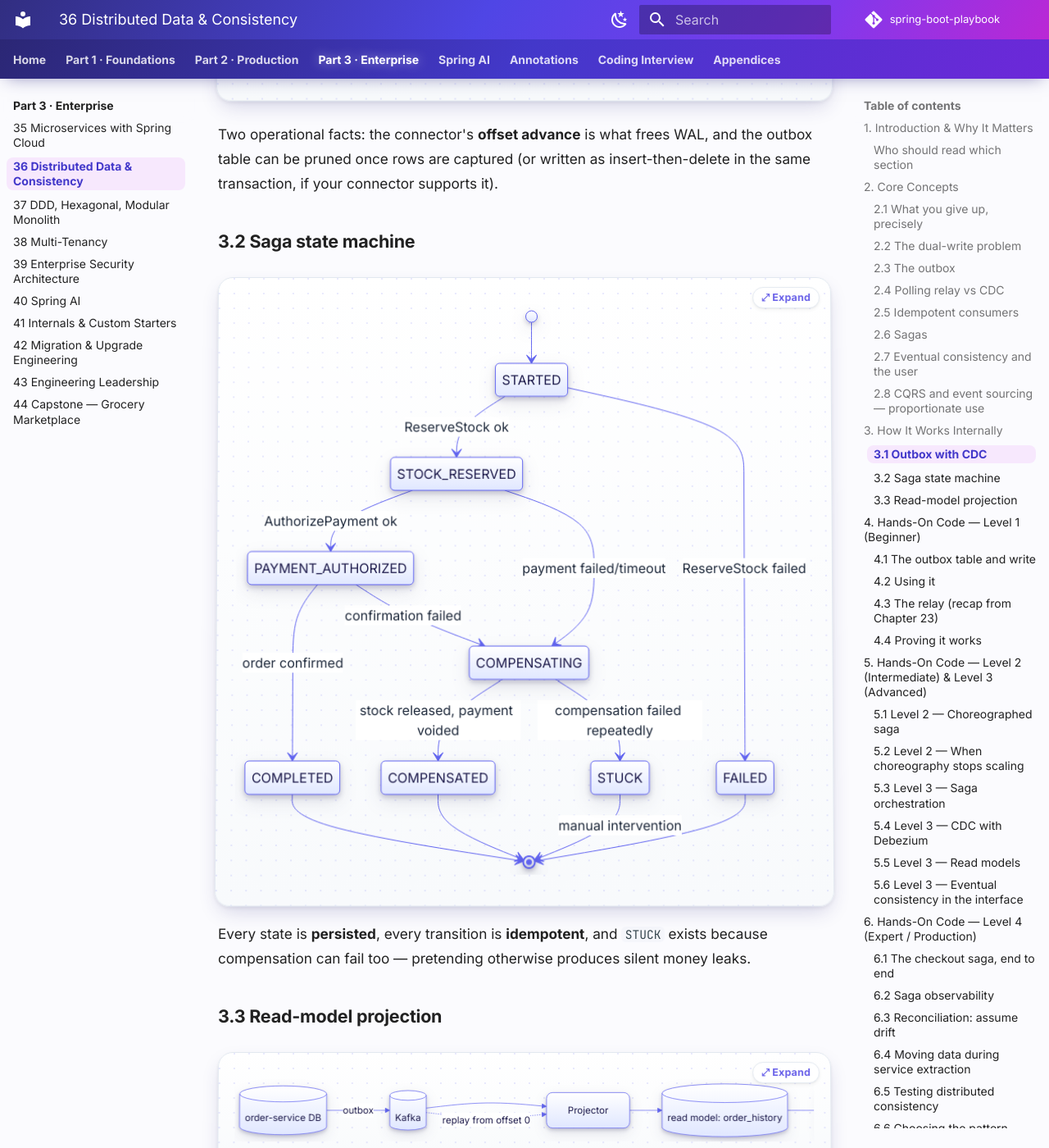
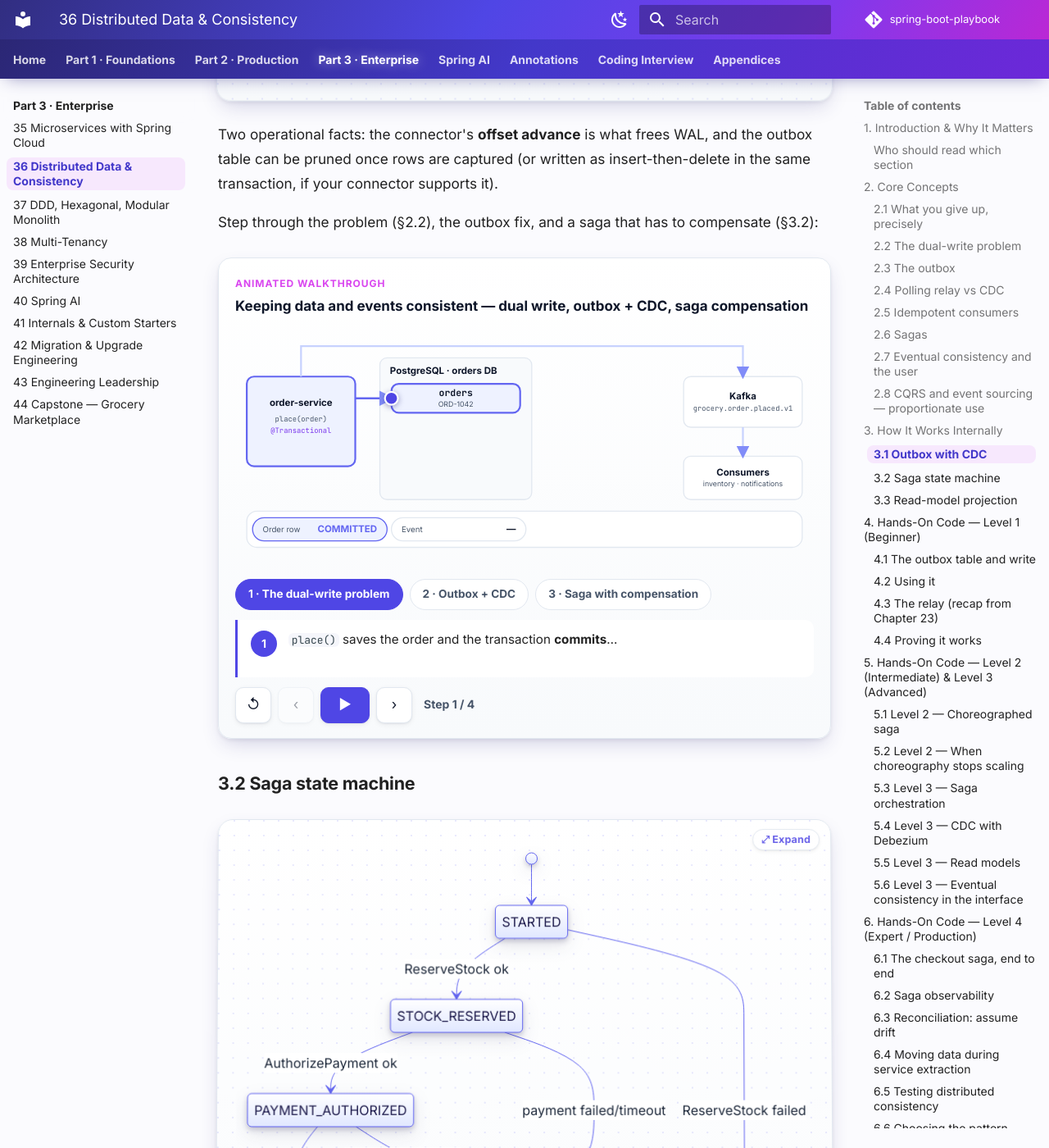
Before and after one commit to khiruashish/spring-boot-playbook, an MkDocs documentation site: the page built from docs/part-3-enterprise/36-distributed-data-consistency.md, in a window 1280 px wide and 1400 px high, scrolled down 7348 px. Shown: the whole window at 82% size. Built offline with MkDocs 1.6.1 and Material for MkDocs 9.7.7, drawn with Linux system fonts in a browser that asks for light colours; comment, search, counter and statistics services are not loaded.

Commit message:
Add outbox, CDC and saga animation (Ch 36)
Three scenes: the dual-write problem (lost and phantom events), the
transactional outbox through the WAL, Debezium and Kafka to
idempotent consumers (including replication-slot growth), and an
orchestrated checkout saga compensating a declined payment.

Co-Authored-By: Claude Opus 5.5 <noreply@anthropic.com>
Claude-Session: https://claude.ai/code/session_019tfTGPAd6nb2qgVo5uYMhL

````diff
--- a/docs/part-3-enterprise/36-distributed-data-consistency.md
+++ b/docs/part-3-enterprise/36-distributed-data-consistency.md
@@ -172,6 +172,10 @@ sequenceDiagram
 ```
 
 Two operational facts: the connector's **offset advance** is what frees WAL, and the outbox table can be pruned once rows are captured (or written as insert-then-delete in the same transaction, if your connector supports it).
+
+Step through the problem (§2.2), the outbox fix, and a saga that has to compensate (§3.2):
+
+--8<-- "docs/snippets/animations/outbox-saga.html"
 
 ### 3.2 Saga state machine
 
--- /dev/null
+++ b/docs/snippets/animations/outbox-saga.html
@@ -0,0 +1,91 @@
+<div class="pb-anim" data-pb-anim>
+<div class="pb-anim-head"><span class="pb-anim-kicker">Animated walkthrough</span><span class="pb-anim-title">Keeping data and events consistent — dual write, outbox + CDC, saga compensation</span></div>
+<div class="pb-anim-stage">
+<svg viewBox="0 0 800 330" role="img" aria-labelledby="pb-obx-title pb-obx-desc" xmlns="http://www.w3.org/2000/svg">
+<title id="pb-obx-title">Outbox, CDC and saga</title>
+<desc id="pb-obx-desc">Scene 1: order-service commits an order and separately sends to Kafka, so the event can be lost or become a phantom. Scene 2: the order and an outbox row commit in one transaction; PostgreSQL&#x27;s write-ahead log feeds Debezium through a replication slot, which publishes to Kafka for idempotent consumers. Scene 3: an orchestrated checkout saga reserves stock, the payment is declined, and a compensating ReleaseStock command cancels the order.</desc>
+<defs><marker id="pb-obx-arrow" viewBox="0 0 10 10" refX="8" refY="5" markerWidth="7" markerHeight="7" orient="auto-start-reverse"><path d="M0 0 L10 5 L0 10 z" fill="#818cf8"/></marker></defs>
+<g data-node="svc"><rect class="pb-box" x="16" y="66" width="150" height="124" rx="10" fill="#ffffff" stroke="#cbd5e1"/></g>
+<text class="t-b" x="91" y="106" text-anchor="middle">order-service</text>
+<g data-scenes="dual outbox">
+<text class="t-xs t-sub t-mono" x="91" y="128" text-anchor="middle">place(order)</text>
+<text class="t-xs t-accent t-mono" x="91" y="144" text-anchor="middle">@Transactional</text>
+</g>
+<g data-scenes="saga">
+<text class="t-xs t-sub" x="91" y="128" text-anchor="middle">checkout saga</text>
+<text class="t-xs t-sub" x="91" y="144" text-anchor="middle">orchestrator</text>
+</g>
+<g data-scenes="dual outbox">
+<g data-node="db"><rect class="pb-box pb-target" x="200" y="40" width="210" height="196" rx="10" fill="#f8fafc" stroke="#cbd5e1"/></g>
+<text class="t-b" x="214" y="62">PostgreSQL · orders DB</text>
+<g data-node="orders"><rect class="pb-box" x="216" y="76" width="178" height="40" rx="10" fill="#ffffff" stroke="#cbd5e1"/><text class="t-b t-mono t-c" x="305" y="93">orders</text><text class="t-xs t-sub t-c" x="305" y="108">ORD-1042</text></g>
+<g data-node="kafka"><rect class="pb-box" x="620" y="66" width="164" height="70" rx="10" fill="#ffffff" stroke="#cbd5e1"/><text class="t-b t-c" x="702" y="98">Kafka</text><text class="t-xs t-sub t-mono t-c" x="702" y="113">grocery.order.placed.v1</text></g>
+<g data-node="cons"><rect class="pb-box" x="620" y="176" width="164" height="60" rx="10" fill="#ffffff" stroke="#cbd5e1"/><text class="t-b t-c" x="702" y="203">Consumers</text><text class="t-xs t-sub t-c" x="702" y="218">inventory · notifications</text></g>
+<path class="pb-route" data-path="write" d="M166 96 L216 96" fill="none" stroke="#a5b4fc" stroke-width="2.5" marker-end="url(#pb-obx-arrow)"/>
+<path class="pb-route" data-path="consume" d="M702 136 L702 176" fill="none" stroke="#a5b4fc" stroke-width="2.5" marker-end="url(#pb-obx-arrow)"/>
+</g>
+<g data-scenes="dual">
+<path class="pb-route" data-path="send" d="M91 66 L91 24 L702 24 L702 66" fill="none" stroke="#a5b4fc" stroke-width="2.5" marker-end="url(#pb-obx-arrow)"/>
+</g>
+<g data-scenes="outbox">
+<g data-node="outbox"><rect class="pb-box" x="216" y="128" width="178" height="40" rx="10" fill="#ffffff" stroke="#cbd5e1"/><text class="t-b t-mono t-c" x="305" y="145">outbox</text><text class="t-xs t-sub t-c" x="305" y="160">OrderPlaced event</text></g>
+<g data-node="wal"><rect class="pb-box pb-band" x="216" y="182" width="178" height="42" rx="10" fill="#eef2ff" stroke="#6366f1"/><text class="t-b t-c" x="305" y="200">WAL</text><text class="t-xs t-sub t-c" x="305" y="215">logical replication slot</text></g>
+<g data-node="deb"><rect class="pb-box" x="446" y="180" width="140" height="56" rx="10" fill="#ffffff" stroke="#cbd5e1"/><text class="t-b t-c" x="516" y="205">Debezium</text><text class="t-xs t-sub t-c" x="516" y="220">outbox event router</text></g>
+<path class="pb-route" data-path="wout" d="M166 148 L216 148" fill="none" stroke="#a5b4fc" stroke-width="2.5" marker-end="url(#pb-obx-arrow)"/>
+<path class="pb-route" data-path="wal" d="M305 168 L305 182" fill="none" stroke="#a5b4fc" stroke-width="2.5" marker-end="url(#pb-obx-arrow)"/>
+<path class="pb-route" data-path="slot" d="M394 206 L446 206" fill="none" stroke="#a5b4fc" stroke-width="2.5" marker-end="url(#pb-obx-arrow)"/>
+<path class="pb-route" data-path="pub" d="M516 180 L516 101 L620 101" fill="none" stroke="#a5b4fc" stroke-width="2.5" marker-end="url(#pb-obx-arrow)"/>
+</g>
+<g data-scenes="saga">
+<g data-node="inv"><rect class="pb-box" x="290" y="50" width="200" height="60" rx="10" fill="#ffffff" stroke="#cbd5e1"/><text class="t-b t-c" x="390" y="77">inventory-service</text><text class="t-xs t-sub t-c" x="390" y="92">ReserveStock · ReleaseStock</text></g>
+<g data-node="pay"><rect class="pb-box" x="290" y="150" width="200" height="60" rx="10" fill="#ffffff" stroke="#cbd5e1"/><text class="t-b t-c" x="390" y="177">payment-service</text><text class="t-xs t-sub t-c" x="390" y="192">AuthorizePayment</text></g>
+<path class="pb-route" data-path="cmd1" d="M166 92 L228 92 L228 80 L290 80" fill="none" stroke="#a5b4fc" stroke-width="2.5" marker-end="url(#pb-obx-arrow)"/>
+<path class="pb-route" data-path="cmd2" d="M166 164 L228 164 L228 180 L290 180" fill="none" stroke="#a5b4fc" stroke-width="2.5" marker-end="url(#pb-obx-arrow)"/>
+<text class="t-sm t-b" x="528" y="60">Persisted saga state</text>
+<g data-tx="saga" data-state="none" data-label-started="STARTED" data-tone-started="active" data-label-reserved="STOCK_RESERVED" data-tone-reserved="active" data-label-comp="COMPENSATING" data-tone-comp="suspended" data-label-compd="COMPENSATED" data-tone-compd="committed"><rect class="pb-chip" x="528" y="72" width="256" height="32" rx="16" fill="#ffffff" stroke="#cbd5e1"/><text class="t-sm" x="542" y="92.5">Saga</text><text class="t-b pb-tx-status" data-tx-status x="770" y="92.5" text-anchor="end">—</text></g>
+<g data-tx="stock" data-state="none" data-label-reserved="RESERVED" data-tone-reserved="active" data-label-released="RELEASED" data-tone-released="committed"><rect class="pb-chip" x="528" y="112" width="256" height="32" rx="16" fill="#ffffff" stroke="#cbd5e1"/><text class="t-sm" x="542" y="132.5">Stock</text><text class="t-b pb-tx-status" data-tx-status x="770" y="132.5" text-anchor="end">—</text></g>
+<g data-tx="payment" data-state="none" data-label-declined="DECLINED" data-tone-declined="rolledback"><rect class="pb-chip" x="528" y="152" width="256" height="32" rx="16" fill="#ffffff" stroke="#cbd5e1"/><text class="t-sm" x="542" y="172.5">Payment</text><text class="t-b pb-tx-status" data-tx-status x="770" y="172.5" text-anchor="end">—</text></g>
+<g data-tx="order" data-state="none" data-label-pending="PENDING" data-tone-pending="suspended" data-label-cancelled="CANCELLED" data-tone-cancelled="rolledback"><rect class="pb-chip" x="528" y="192" width="256" height="32" rx="16" fill="#ffffff" stroke="#cbd5e1"/><text class="t-sm" x="542" y="212.5">Order</text><text class="t-b pb-tx-status" data-tx-status x="770" y="212.5" text-anchor="end">—</text></g>
+</g>
+<g data-scenes="dual outbox">
+<rect class="pb-box" x="16" y="252" width="768" height="50" rx="14" fill="#f8fafc" stroke="#cbd5e1"/>
+<g data-tx="row" data-state="none" data-label-open="IN TX" data-tone-open="suspended" data-label-ok="COMMITTED" data-tone-ok="committed" data-label-rb="ROLLED BACK" data-tone-rb="rolledback"><rect class="pb-chip" x="24" y="261" width="186" height="32" rx="16" fill="#ffffff" stroke="#cbd5e1"/><text class="t-sm" x="38" y="281.5">Order row</text><text class="t-b pb-tx-status" data-tx-status x="196" y="281.5" text-anchor="end">—</text></g>
+<g data-tx="event" data-state="none" data-label-pub="PUBLISHED" data-tone-pub="committed" data-label-lost="LOST" data-tone-lost="rolledback" data-label-phantom="PHANTOM" data-tone-phantom="rolledback"><rect class="pb-chip" x="216" y="261" width="186" height="32" rx="16" fill="#ffffff" stroke="#cbd5e1"/><text class="t-sm" x="230" y="281.5">Event</text><text class="t-b pb-tx-status" data-tx-status x="388" y="281.5" text-anchor="end">—</text></g>
+</g>
+<g data-scenes="outbox">
+<g data-tx="orow" data-state="none" data-label-pending="PENDING" data-tone-pending="suspended" data-label-done="CAPTURED" data-tone-done="committed"><rect class="pb-chip" x="408" y="261" width="186" height="32" rx="16" fill="#ffffff" stroke="#cbd5e1"/><text class="t-sm" x="422" y="281.5">Outbox row</text><text class="t-b pb-tx-status" data-tx-status x="580" y="281.5" text-anchor="end">—</text></g>
+<g data-tx="walc" data-state="none" data-label-ok="released" data-tone-ok="none" data-label-grow="GROWING" data-tone-grow="rolledback"><rect class="pb-chip" x="600" y="261" width="178" height="32" rx="16" fill="#ffffff" stroke="#cbd5e1"/><text class="t-sm" x="614" y="281.5">WAL kept</text><text class="t-b pb-tx-status" data-tx-status x="764" y="281.5" text-anchor="end">—</text></g>
+</g>
+<circle class="pb-anim-token" r="9" cx="-40" cy="-40" fill="#4f46e5" stroke="#ffffff" stroke-width="2.5"/>
+</svg>
+</div>
+<div class="pb-anim-script" data-scene="dual">
+<p class="pb-anim-scene-title"><strong>1 · The dual-write problem</strong></p>
+<ol>
+<li data-path="write" data-hl="svc orders" data-tx="saga:none stock:none payment:none order:none row:ok event:none orow:none walc:none"><code>place()</code> saves the order and the transaction <strong>commits</strong>…</li>
+<li data-path="send" data-hl="kafka" data-warn="kafka" data-token="error" data-tx="saga:none stock:none payment:none order:none row:ok event:lost orow:none walc:none">…then the asynchronous <code>kafka.send()</code> fails (broker down, timeout). The order exists, but nobody will ever hear about it: the event is <strong>lost</strong>.</li>
+<li data-path="send" data-hl="kafka" data-tx="saga:none stock:none payment:none order:none row:open event:pub orow:none walc:none">Flip the timing: the event is sent while the transaction is still open…</li>
+<li data-hl="orders" data-warn="orders" data-tx="saga:none stock:none payment:none order:none row:rb event:phantom orow:none walc:none">…and then the commit fails. Consumers act on an order that doesn't exist: a <strong>phantom event</strong>. No ordering of the two calls fixes this; two systems can't share one atomic commit.</li>
+</ol></div>
+<div class="pb-anim-script" data-scene="outbox">
+<p class="pb-anim-scene-title"><strong>2 · Outbox + CDC</strong></p>
+<ol>
+<li data-path="write,wout" data-hl="svc orders outbox" data-tx="saga:none stock:none payment:none order:none row:open event:none orow:pending walc:ok">Instead, write the order <em>and</em> an <code>OrderPlaced</code> row into the <code>outbox</code> table: same database, same transaction.</li>
+<li data-hl="orders outbox" data-tx="saga:none stock:none payment:none order:none row:ok event:none orow:pending walc:ok">One <code>COMMIT</code> makes both durable, or neither. Nothing talks to Kafka inside the transaction.</li>
+<li data-path="wal" data-hl="wal" data-tx="saga:none stock:none payment:none order:none row:ok event:none orow:pending walc:ok">PostgreSQL records the commit in its <strong>write-ahead log</strong>. Debezium reads it through a logical replication slot.</li>
+<li data-path="slot" data-hl="deb" data-tx="saga:none stock:none payment:none order:none row:ok event:none orow:pending walc:ok">Debezium's outbox event router takes the topic from <code>aggregate_type</code> and the key from <code>aggregate_id</code>, so events for one order stay in order.</li>
+<li data-path="pub" data-hl="kafka" data-tx="saga:none stock:none payment:none order:none row:ok event:pub orow:done walc:ok">It publishes to <code>grocery.order.placed.v1</code> and confirms its position, which lets PostgreSQL free that WAL.</li>
+<li data-path="consume" data-hl="cons" data-tx="saga:none stock:none payment:none order:none row:ok event:pub orow:done walc:ok">Consumers get the event <strong>at least once</strong>, so they must be idempotent (§2.5): an inbox table, a conditional update or an upsert.</li>
+<li data-hl="deb wal" data-warn="deb wal" data-dim="kafka cons" data-tx="saga:none stock:none payment:none order:none row:ok event:pub orow:done walc:grow">The operational catch: if the connector stops, the slot keeps every WAL segment since its last confirmation and the disk fills up. Alert on replication slot lag.</li>
+</ol></div>
+<div class="pb-anim-script" data-scene="saga">
+<p class="pb-anim-scene-title"><strong>3 · Saga with compensation</strong></p>
+<ol>
+<li data-path="cmd1" data-hl="svc inv" data-tx="saga:started stock:none payment:none order:pending row:none event:none orow:none walc:none">Checkout runs as an orchestrated saga. The coordinator persists <code>STARTED</code> and sends <code>ReserveStock</code> (through its outbox and Kafka, as in scene 2).</li>
+<li data-path="cmd1:rev" data-hl="svc" data-tx="saga:reserved stock:reserved payment:none order:pending row:none event:none orow:none walc:none"><code>inventory-service</code> reserves the stock in its <em>own</em> local transaction and replies <code>StockReserved</code>. The coordinator persists <code>STOCK_RESERVED</code>.</li>
+<li data-path="cmd2" data-hl="pay" data-tx="saga:reserved stock:reserved payment:none order:pending row:none event:none orow:none walc:none">Next command: <code>AuthorizePayment</code>.</li>
+<li data-path="cmd2:rev" data-hl="svc" data-warn="pay" data-token="error" data-tx="saga:comp stock:reserved payment:declined order:pending row:none event:none orow:none walc:none">The card is declined. There's no distributed rollback, because the reservation already committed in another database. The saga moves to <code>COMPENSATING</code>.</li>
+<li data-path="cmd1" data-hl="inv" data-tx="saga:comp stock:reserved payment:declined order:pending row:none event:none orow:none walc:none">The coordinator sends <code>ReleaseStock</code>, a <strong>compensating action</strong>: a semantic undo, not a rollback.</li>
+<li data-path="cmd1:rev" data-hl="svc" data-tx="saga:compd stock:released payment:declined order:cancelled row:none event:none orow:none walc:none">Stock released, saga <code>COMPENSATED</code>, order <code>CANCELLED</code>. Every transition is persisted and idempotent; if compensation kept failing, the saga would go to <code>STUCK</code> for a human.</li>
+</ol></div>
+</div>
````
